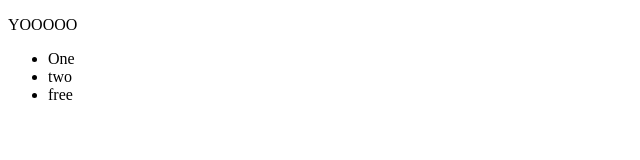
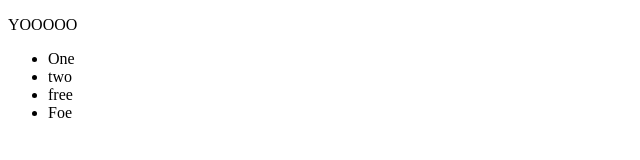
Before and after one commit to varunrajan/survey_redirect, a plain HTML site: page index.html in a window 1280 px wide. Shown: the full height of the page, 0-640 px from the left. Drawn offline with Linux system fonts and the light colour scheme.

Commit message:
Testing again

```diff
--- a/index.html
+++ b/index.html
@@ -9,6 +9,7 @@
 	<li>One</li>
 	<li>two</li>
 	<li>free</li>
+	<li>Foe</li>
 </ul>
 </body>
 </html>
```
